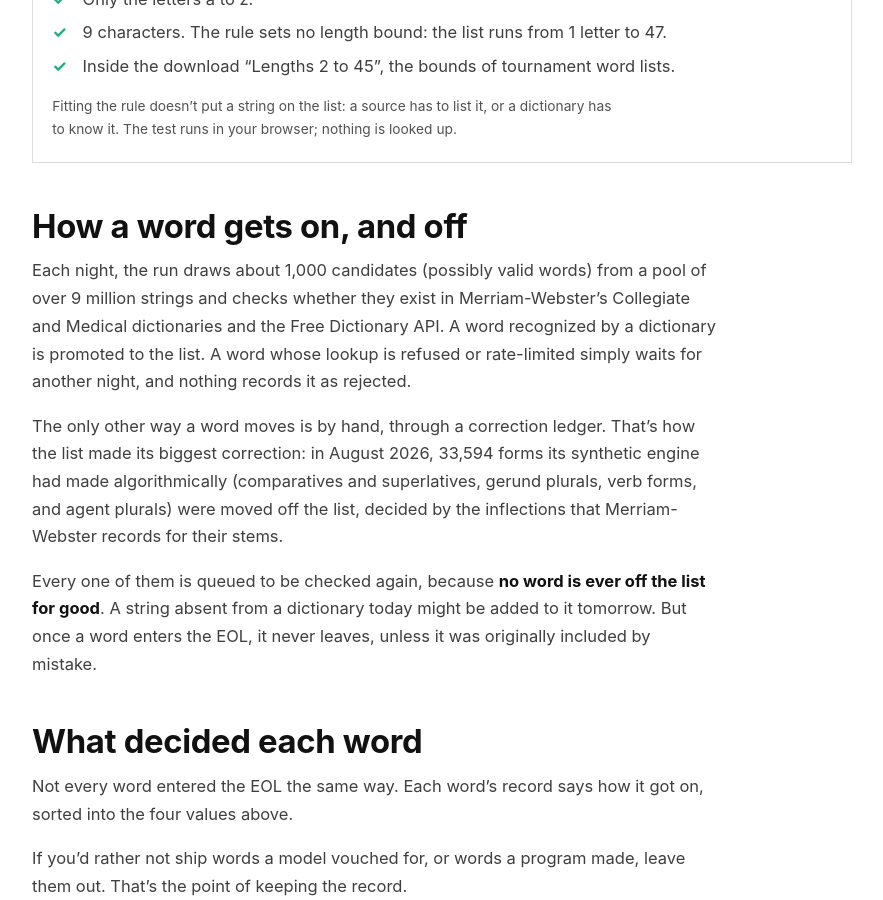
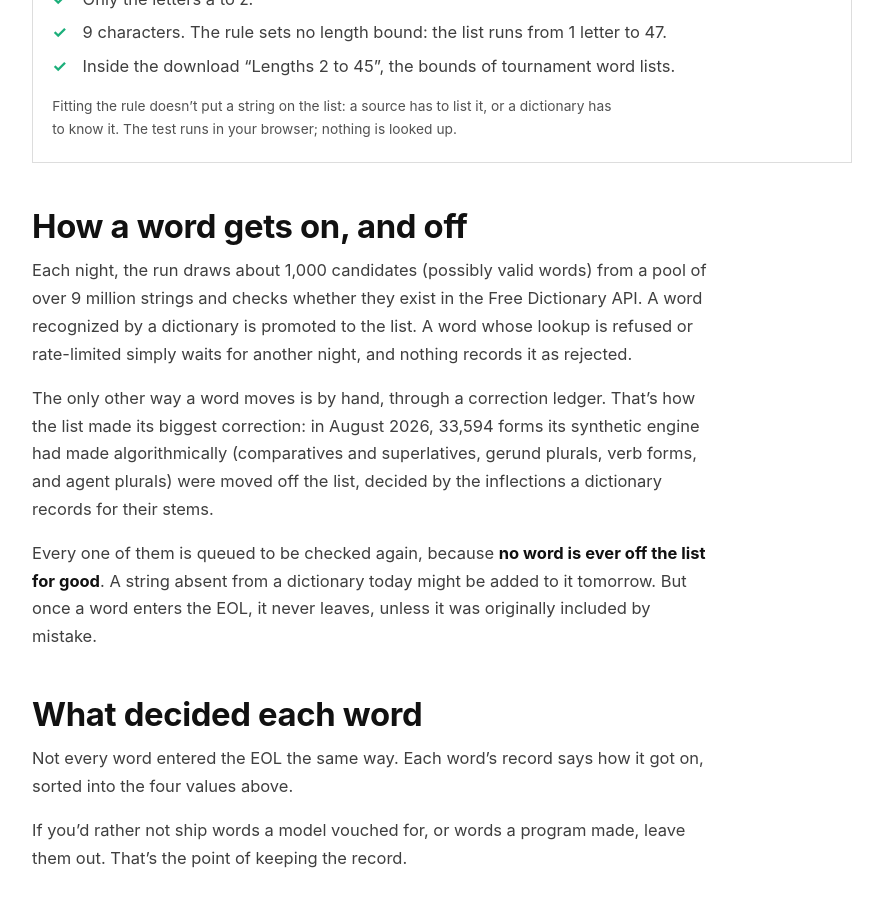
Before and after one commit to ryanjosephkamp/blog, a Jekyll site: the page built from articles/english-openlist.md, in a window 1280 px wide and 900 px high, scrolled down 5279 px. Shown: the whole window, without its empty margins (118-1001 px from the left). Built offline with Jekyll 4.4.1, drawn with Linux system fonts in a browser that asks for light colours; some of the changed text lies outside the part shown.

Commit message:
Reword the English OpenList post where it names Merriam-Webster as a live source (#33)

```diff
--- a/articles/english-openlist.md
+++ b/articles/english-openlist.md
@@ -19,7 +19,7 @@ scripts:
 <p>The EOL is made for word games and apps, research, and teaching. But it&rsquo;s <strong>not</strong> just another big text file:</p>
 <ul>
 <li><strong>Every word has a record:</strong> how it got on the list (from a source, through a check that used a language model, or generated by rule), so you can leave out whatever you don&rsquo;t trust.</li>
-<li><strong>It updates itself:</strong> Every night at midnight UTC, a run looks for new words and checks about 1,000 candidates against Merriam-Webster and the Free Dictionary API. Every run gets its own page in the daily log.</li>
+<li><strong>It updates itself:</strong> Every night at midnight UTC, a run looks for new words and checks about 1,000 candidates against a dictionary API. Every run gets its own page in the daily log.</li>
 <li><strong>Corrections in the open:</strong> A word moves by hand only through a ledger row that names the word, the action, the reason, the method, the source, and the date.</li>
 <li><strong>No arbitrary length limit:</strong> Words run from 1 letter to 47, and there&rsquo;s a ready-made &ldquo;Lengths 2 to 45&rdquo; file if you want the shape of a tournament list.</li>
 <li><strong>A site to search it:</strong> The whole list loads into the page, so you can search by prefix, suffix, pattern, or regular expression, and open any word for its record.</li>
@@ -75,8 +75,8 @@ scripts:
 <div class="eol-demo" data-eol-demo="rule"><p class="eol-demo__fallback">This demo needs JavaScript. The rule is on the English OpenList&rsquo;s <a href="https://english-openlist.pages.dev/rule/">rule page</a>.</p></div>
 
 <h2 id="how-a-word-gets-on-and-off">How a word gets on, and off</h2>
-<p>Each night, the run draws about 1,000 candidates (possibly valid words) from a pool of over 9 million strings and checks whether they exist in Merriam-Webster&rsquo;s Collegiate and Medical dictionaries and the Free Dictionary API. A word recognized by a dictionary is promoted to the list. A word whose lookup is refused or rate-limited simply waits for another night, and nothing records it as rejected.</p>
-<p>The only other way a word moves is by hand, through a correction ledger. That&rsquo;s how the list made its biggest correction: in August 2026, 33,594 forms its synthetic engine had made algorithmically (comparatives and superlatives, gerund plurals, verb forms, and agent plurals) were moved off the list, decided by the inflections that Merriam-Webster records for their stems.</p>
+<p>Each night, the run draws about 1,000 candidates (possibly valid words) from a pool of over 9 million strings and checks whether they exist in the Free Dictionary API. A word recognized by a dictionary is promoted to the list. A word whose lookup is refused or rate-limited simply waits for another night, and nothing records it as rejected.</p>
+<p>The only other way a word moves is by hand, through a correction ledger. That&rsquo;s how the list made its biggest correction: in August 2026, 33,594 forms its synthetic engine had made algorithmically (comparatives and superlatives, gerund plurals, verb forms, and agent plurals) were moved off the list, decided by the inflections a dictionary records for their stems.</p>
 <p>Every one of them is queued to be checked again, because <strong>no word is ever off the list for good</strong>. A string absent from a dictionary today might be added to it tomorrow. But once a word enters the EOL, it never leaves, unless it was originally included by mistake.</p>
 
 <h2 id="what-decided-each-word">What decided each word</h2>
@@ -95,7 +95,7 @@ scripts:
 <table>
 <thead><tr><th>List</th><th class="num">Entries</th><th>License</th><th>What it records per entry</th></tr></thead>
 <tbody>
-<tr><td><strong>English OpenList</strong></td><td class="num">345,162</td><td>MIT</td><td>the word, how it got on, and usually when; updated nightly</td></tr>
+<tr><td><strong>English OpenList</strong></td><td class="num">345,162</td><td>MIT, for its own contribution</td><td>the word, how it got on, and usually when; updated nightly</td></tr>
 <tr><td>ENABLE (2000)</td><td class="num">173,528</td><td>public domain</td><td>the word</td></tr>
 <tr><td>YAWL</td><td class="num">264,097</td><td>public domain</td><td>the word</td></tr>
 <tr><td>Moby Words II (2002)</td><td class="num">354,984 single words</td><td>public domain</td><td>the word</td></tr>
```
